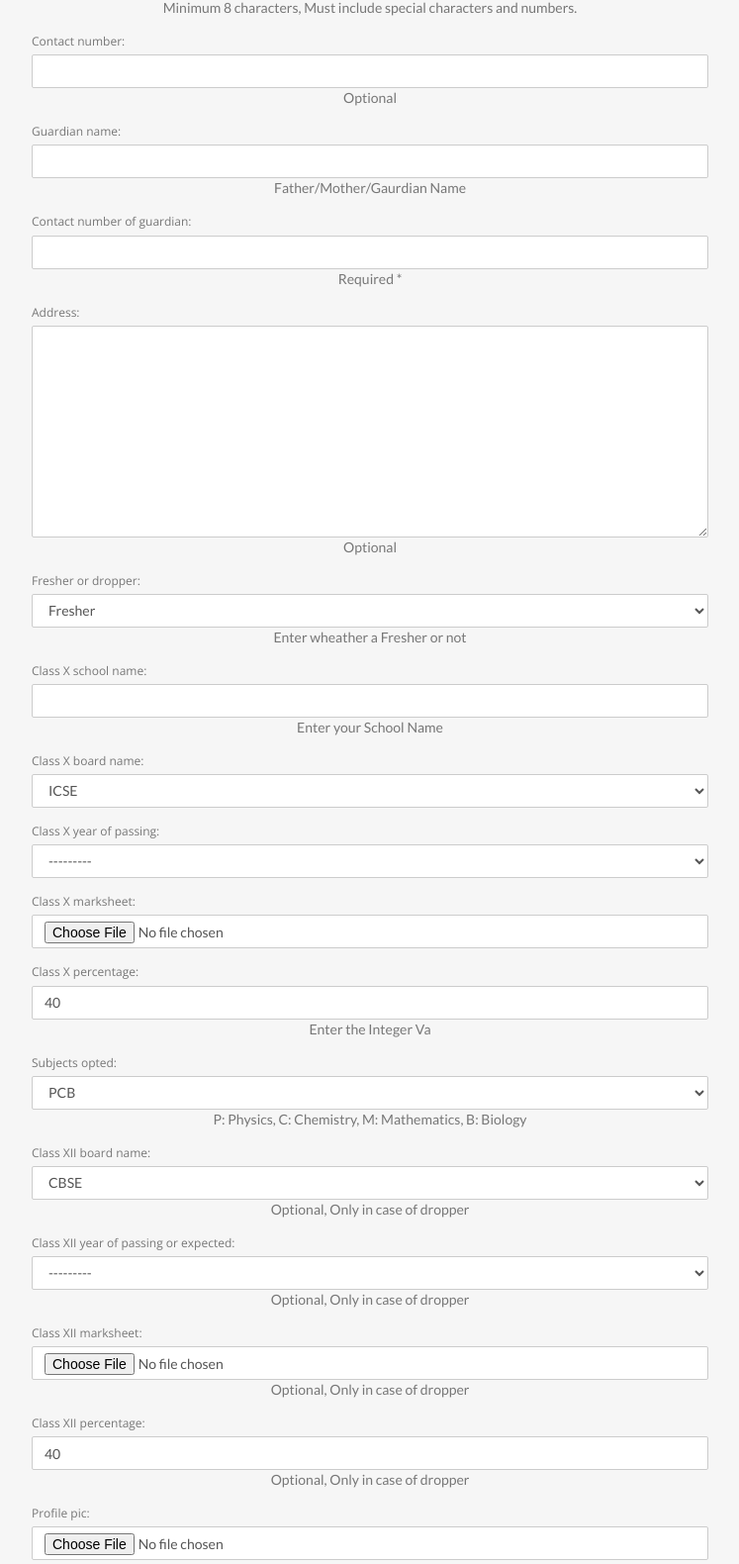
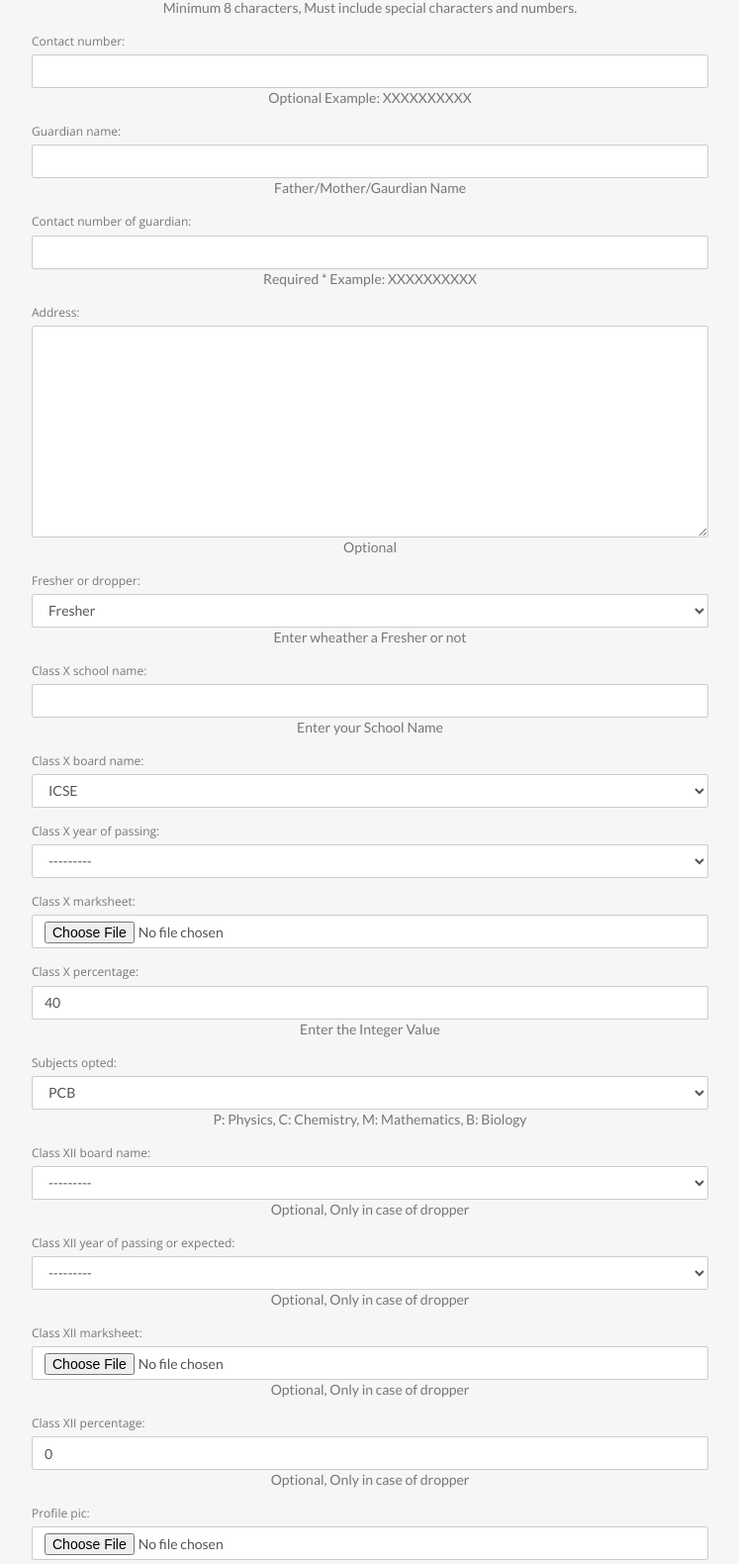
Before and after one commit to xritzx/AceFoundationAcademy, a Django app: page /auth/register/ in a window 1280 px wide. Shown: the part 604-2184 px from the top of the page at 99% size, without its empty margins (266-1013 px from the left). Run offline with Django 3.2, Linux system fonts and the light colour scheme; some libraries are stand-ins or nearby versions.

Commit message:
minor Modifications2

```diff
--- a/templates/users/register.html
+++ b/templates/users/register.html
@@ -11,16 +11,23 @@
 <div id="contact-section" class="text-center">
 
 <div class="container">
+
     {% if registered %}
         <h1>Congrats You are registered, get your account activated by visiting us at our center</h1>
 
     {% else %}
-        <kbd style="font-size:50px;">Register</kbd>
+        {% if entered %}
+            <h1> <span style="color:rgb(255, 95, 95)">Registration Failed</span>, Please enter the details carefully</h1>
+        {% else %}
+            <kbd style="font-size:50px;">Register</kbd>
+        {% endif %}
+
         <form enctype="multipart/form-data" method="POST">
             {% csrf_token %}
             {% for field in user_form %}
             <div class="form-group signupin">
                     {{ field.label_tag }}
+                    <span style="color:red">{{ field.errors }}</span>
                     {% render_field field class="form-control" %}
                     {{ field.help_text }}
             </div>
@@ -39,4 +46,14 @@
     {% endif %}
 </div>
 </div>
+
+<script>
+    var no = $('#id_contact_number');
+    no.on('click',()=>{
+        if(no.attr('value')<1000000000){
+            alert("Enter a Valid Phone no.");
+        }
+    });
+
+</script>
 {% endblock %}
--- a/users/models.py
+++ b/users/models.py
@@ -11,7 +11,7 @@
     YEAR.clear()
     yr = datetime.now().year
     for r in range(yr-5, yr+5):
-        YEAR.append((r,r))
+        YEAR.append((str(r),str(r)))
 fetch_year()
 
 #Model Class for more feature
@@ -19,9 +19,9 @@
 
     user = models.OneToOneField(User)
 
-    contact_number = models.IntegerField(validators=[MinValueValidator(MIN_VAL), MaxValueValidator(MAX_VAL)], blank=True, help_text="Optional")
+    contact_number = models.IntegerField(validators=[MinValueValidator(MIN_VAL), MaxValueValidator(MAX_VAL)], blank=True, help_text="Optional Example: XXXXXXXXXX")
     guardian_name = models.CharField(max_length=40, help_text="Father/Mother/Gaurdian Name")
-    contact_number_of_guardian = models.IntegerField(validators=[MinValueValidator(MIN_VAL), MaxValueValidator(MAX_VAL)], help_text="Required *")
+    contact_number_of_guardian = models.IntegerField(validators=[MinValueValidator(MIN_VAL), MaxValueValidator(MAX_VAL)], help_text="Required * Example: XXXXXXXXXX")
     address = models.TextField(blank=True, help_text="Optional")
     fresher_or_dropper = models.CharField(max_length=10, help_text="Enter wheather a Fresher or not", choices=(('Fresher', 'Fresher'),('Dropper', 'Dropper')), default="Fresher")
 
@@ -29,16 +29,16 @@
     class_X_board_name = models.CharField(max_length=6, choices=(("CBSE", "CBSE"), ("ICSE", "ICSE"), ("WBSE", "WBSE")), default="ICSE")
     class_X_year_of_passing = models.CharField(choices=YEAR, max_length=5)
     class_X_marksheet = models.ImageField(upload_to="users/marksheetX", blank=True)
-    class_X_percentage = models.IntegerField(validators=[MaxValueValidator(100), MinValueValidator(40)], default=40, help_text="Enter the Integer Va")
+    class_X_percentage = models.IntegerField(validators=[MaxValueValidator(100), MinValueValidator(40)], default=40, help_text="Enter the Integer Value")
     subjects_opted = models.CharField(max_length=5, choices=(("PCMB", "PCMB"), ("PCM", "PCM"), ("PCB", "PCB")), default="PCB", help_text="P: Physics, C: Chemistry, M: Mathematics, B: Biology")
 
-    class_XII_board_name = models.CharField(max_length=6, choices=(("CBSE", "CBSE"), ("ICSE", "ICSE"), ("WBSE", "WBSE")), default="CBSE", help_text="Optional, Only in case of dropper", blank=True)
-    class_XII_year_of_passing_or_expected = models.CharField(max_length=5, choices=YEAR, help_text="Optional, Only in case of dropper")
+    class_XII_board_name = models.CharField(max_length=6, choices=(("CBSE", "CBSE"), ("ICSE", "ICSE"), ("WBSE", "WBSE")), default="None", help_text="Optional, Only in case of dropper", blank=True)
+    class_XII_year_of_passing_or_expected = models.CharField(max_length=5, choices=YEAR, help_text="Optional, Only in case of dropper", blank=True)
     class_XII_marksheet = models.ImageField(upload_to="users/marksheetXII", blank=True, help_text="Optional, Only in case of dropper")
-    class_XII_percentage = models.IntegerField(validators=[MaxValueValidator(100), MinValueValidator(30)], help_text="Optional, Only in case of dropper", blank=True, default=40)
+    class_XII_percentage = models.IntegerField(validators=[MaxValueValidator(100), MinValueValidator(0)], help_text="Optional, Only in case of dropper", blank=True, default=0)
 
     profile_pic = models.ImageField(upload_to="users/profile_pic", blank=True)
 
 
     def __str__(self):
-        return self.user.first_name+" Username: "+self.user.username
+        return self.user.first_name + " Username: " + self.user.username
--- a/users/views.py
+++ b/users/views.py
@@ -4,17 +4,19 @@
 from django.contrib.auth.decorators import login_required
 from django.contrib.auth import login, logout, authenticate
 from django.http import HttpResponseRedirect, HttpResponse
-from django.contrib import messages
 
 def register(req):
     registered = False
+    entered = False
     if(req.method == "POST"):
+        entered = True
         user_form = UserForm(data=req.POST)
         profile_form = UserProfileForm(data=req.POST)
 
         if(user_form.is_valid() and profile_form.is_valid()):
             user = user_form.save()
             user.set_password(user.password)
+            user.is_active = False
             user.save() #Saving the Instant User Values
 
             profile = profile_form.save(commit=False)
@@ -27,9 +29,11 @@
                 profile.class_X_marksheet = req.FILES['class_X_marksheet']
             if 'class_XII_marksheet' in req.FILES:
                 profile.class_XII_marksheet = req.FILES['class_XII_marksheet']
+
             profile.save()
+            entered = False
+            registered = True
 
-            registered = True
         else:
             print(user_form.errors, profile_form.errors)
 
@@ -38,6 +42,7 @@
         profile_form = UserProfileForm()
 
     return render(req, 'users/register.html', {'registered':registered,
+                                                'entered':entered,
                                                  'user_form':user_form,
                                                     'profile_form':profile_form})
 
```
Also changed, not shown: db.sqlite3, users/migrations/0014_auto_20180726_2201.py (added), users/migrations/0015_auto_20180726_2203.py (added), users/migrations/0016_auto_20180726_2320.py (added).
